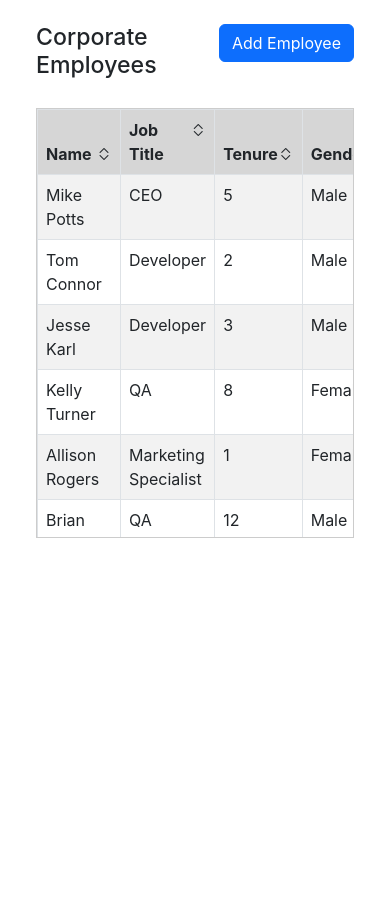
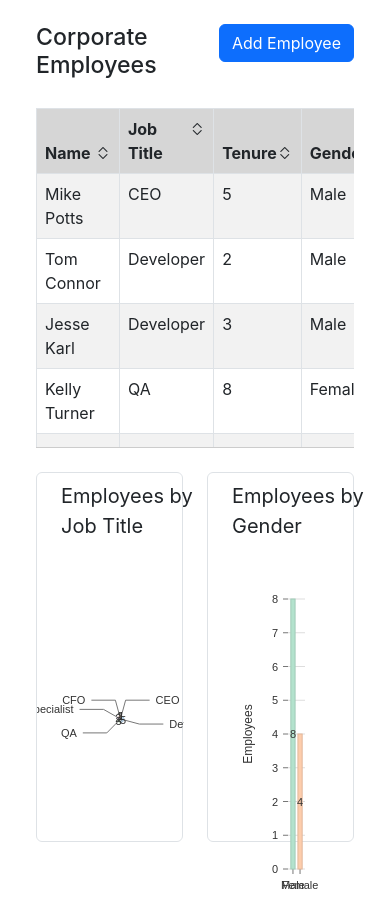
Before and after one commit to eos87/employee-dashboard, a React (Create React App) app: page /dashboard in a window 390 px wide. Before the commit the page ends 844 px from the top, so only its background shows below. Built offline with nearby package versions, Linux system fonts and the light colour scheme.

Commit message:
Add Employees by Job Title and by Gender charts
- Added `@nivo` library
- Added a simple ResponsivePie Chart for Employees by Job Title
- Added a simple bar char for Employees by Gender

```diff
--- a/package.json
+++ b/package.json
@@ -3,6 +3,9 @@
     "version": "0.1.0",
     "private": true,
     "dependencies": {
+        "@nivo/bar": "^0.83.0",
+        "@nivo/core": "^0.83.0",
+        "@nivo/pie": "^0.83.0",
         "@testing-library/jest-dom": "^5.16.5",
         "@testing-library/react": "^13.4.0",
         "@testing-library/user-event": "^13.5.0",
--- a/src/components/Dashboard/DashboardScreen.tsx
+++ b/src/components/Dashboard/DashboardScreen.tsx
@@ -4,6 +4,8 @@ import { IColumn } from "../DataTable/types";
 import { Table } from "../DataTable/Table";
 import { IEmployee } from "../../types";
 import { useNavigate } from "react-router-dom";
+import { EmployeesByJobTitleChart } from "./EmployeesByJobTitleChart";
+import { EmployeesByGenderChart } from "./EmployeesByGenderChart";
 
 export const DashboardScreen = () => {
     const {
@@ -60,6 +62,26 @@ export const DashboardScreen = () => {
                     initialSortDirection={tableSortDirection}
                 />
             </div>
+
+            <div className="row mt-4">
+                <div className="col-6">
+                    <fieldset className="border rounded" style={{ height: 370 }}>
+                        <legend className="fs-5 ms-4 mt-2">
+                            Employees by Job Title
+                        </legend>
+                        <EmployeesByJobTitleChart employees={employees} />
+                    </fieldset>
+                </div>
+
+                <div className="col-6">
+                    <fieldset className="border rounded" style={{ height: 370 }}>
+                        <legend className="fs-5 ms-4 mt-2">
+                            Employees by Gender
+                        </legend>
+                        <EmployeesByGenderChart employees={employees} />
+                    </fieldset>
+                </div>
+            </div>
         </>
     );
 }
--- /dev/null
+++ b/src/components/Dashboard/EmployeesByGenderChart.tsx
@@ -0,0 +1,46 @@
+import { ResponsiveBar } from "@nivo/bar"
+import { IEmployee } from "../../types";
+
+interface IProps {
+    employees: IEmployee[]
+}
+
+const prepareData = (employees: IEmployee[]) => {
+    let maleCount = 0;
+    let femaleCount = 0;
+
+    employees.forEach(employee => {
+        if (employee.gender === "Male") {
+            maleCount++;
+        } else if (employee.gender === "Female") {
+            femaleCount++;
+        }
+    });
+
+    return [
+        { gender: "Male", Employees: maleCount },
+        { gender: "Female", Employees: femaleCount },
+    ];
+}
+
+export const EmployeesByGenderChart: React.FC<IProps> = ({ employees }) => (
+    <ResponsiveBar
+        data={prepareData(employees)}
+        keys={["Employees"]}
+        indexBy="gender"
+        margin={{ top: 50, right: 50, bottom: 50, left: 80 }}
+        padding={0.4}
+        colors={{ scheme: "pastel2" }}
+        borderWidth={1}
+        borderColor={{ from: "color", modifiers: [["darker", 0.3]] }}
+        axisLeft={{
+            tickSize: 5,
+            tickPadding: 5,
+            tickRotation: 0,
+            legend: "Employees",
+            legendPosition: "middle",
+            legendOffset: -40
+        }}
+        colorBy="indexValue"
+    />
+);
--- /dev/null
+++ b/src/components/Dashboard/EmployeesByJobTitleChart.tsx
@@ -0,0 +1,41 @@
+import { ResponsivePie } from "@nivo/pie"
+import { IEmployee } from "../../types"
+
+interface IProps {
+    employees: IEmployee[]
+}
+
+interface IChartData {
+    id: string;
+    value: number;
+}
+
+const prepareData = (employees: IEmployee[]) => {
+    return employees.reduce((acc: IChartData[], employee: IEmployee) => {
+        const existingJob = acc.find(item => item.id === employee.jobTitle);
+        if (existingJob) {
+            existingJob.value += 1;
+        } else {
+            acc.push({ id: employee.jobTitle, value: 1 });
+        }
+        return acc;
+    }, []);
+}
+
+
+export const EmployeesByJobTitleChart: React.FC<IProps> = ({ employees }) => {
+    const chartData = prepareData(employees)
+
+    return (
+        <ResponsivePie
+            data={chartData as any}
+            margin={{ top: 40, right: 60, bottom: 70, left: 80 }}
+            innerRadius={0.5}
+            padAngle={0.7}
+            cornerRadius={3}
+            colors={{ scheme: "pastel1" }}
+            borderWidth={1}
+            borderColor={{ from: "color", modifiers: [["darker", 0.2]] }}
+        />
+    )
+}
--- a/src/index.css
+++ b/src/index.css
@@ -9,10 +9,10 @@ body {
 
 .table-container {
     margin-top: 20px;
-    height: 430px;
+    height: 340px;
     overflow-y: auto;
     display: block;
-    border: 1px solid #ccc;
+    border-bottom: 1px solid #ccc;
 }
 
 .table-employees thead {
```
Also changed, not shown: 1 other file (tests, documents, lock files or other folders).
